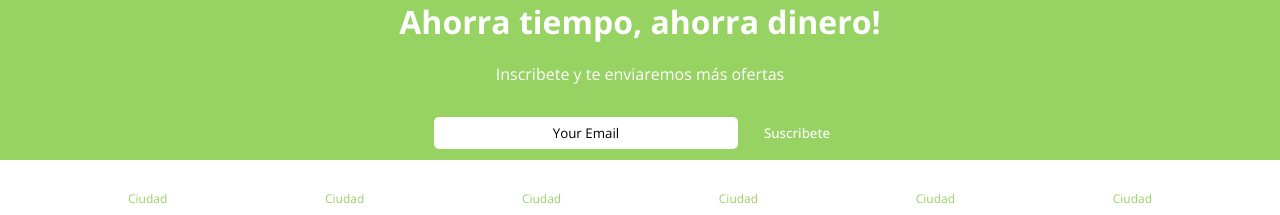
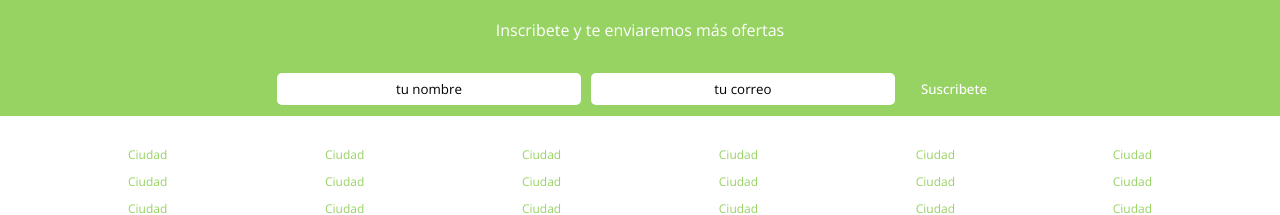
Before and after one commit to juancamix/cancheros, a React (Create React App) app: page / in a window 1280 px wide. Shown: the part 1475-1690 px from the top of the page. Built offline with nearby package versions, Linux system fonts and the light colour scheme.

Commit message:
se agrego email

```diff
--- a/package.json
+++ b/package.json
@@ -3,6 +3,7 @@
   "version": "0.1.0",
   "private": true,
   "dependencies": {
+    "@emailjs/browser": "^3.11.0",
     "@fortawesome/fontawesome-svg-core": "^6.4.0",
     "@fortawesome/free-regular-svg-icons": "^6.4.0",
     "@fortawesome/free-solid-svg-icons": "^6.4.0",
--- a/src/components/Map/Map.css
+++ b/src/components/Map/Map.css
@@ -15,7 +15,9 @@ margin: 2.5%;
   width: 35%;
   height: 300px;
   display: flex;
+  flex-direction: column;
   justify-content: space-around;
+  align-items: center;
   border-radius:  50px;
   background: #ffffff;
   margin-right: -5%;
--- a/src/components/Map/Map.jsx
+++ b/src/components/Map/Map.jsx
@@ -20,6 +20,8 @@ export const Map = () => {
       <div className="Bg-Map">
           <section className='Section-Map'>
             <h1 className='h1main'>CONTACTO</h1>
+            <p>TELEFONO: 31728876756</p>
+            <p>CORREO: campnou@gmail.com</p>
       </section>
 
       <MapContainer center={[4.541025, -75.668547]} zoom={20} style={{width: 400, height: 400}  }>
--- a/src/components/header/Header.jsx
+++ b/src/components/header/Header.jsx
@@ -48,12 +48,12 @@ const handleSearch = ()=>{
             <div className={type ==="list" ? "headerContainer listMode": "headerContainer"}>
 
             <div className="headerList">
-                <div className="headerListItem active">
+                {/* <div className="headerListItem active">
                 <FontAwesomeIcon icon={faFutbol} />
                 <span>
                 <Link className="btn-Cancha" to=''>Canchas</Link>
                 </span>
-                </div>
+                </div> */}
 
             </div>
             { type !== "list" &&
--- a/src/components/mailList/MailList.jsx
+++ b/src/components/mailList/MailList.jsx
@@ -1,16 +1,28 @@
 import "./mailList.css"
+import emailjs from '@emailjs/browser'
 
 const MailList = () => {
+
+    const sendEmail = (event) =>{
+
+        event.preventDefault();
+
+        emailjs.sendForm('service_aq0ycrj', 'template_zv9yek9',event.target,'4dSZoa3neoHEcpvYU')
+        .then(response => console.log(response))
+        .catch(error => console.log(error))
+    }
+
     return (
         <div className="mail">
             <h1 className="mailTitle">
                 Ahorra tiempo, ahorra dinero!
             </h1>
             <span className="mailDesc">Inscribete y te enviaremos más ofertas</span>
-            <div className="mailInputContainer">
-                <input type="text" placeholder="Your Email"/>
+            <form className="mailInputContainer" onSubmit={sendEmail}>
+                <input type="text" placeholder="tu nombre" name='user_name'/>
+                <input type="email" placeholder="tu correo" name='user_email'/>
                 <button>Suscribete</button>
-            </div>
+            </form>
         </div>
     )
 }
--- a/src/pages/cancha/Cancha.jsx
+++ b/src/pages/cancha/Cancha.jsx
@@ -102,9 +102,9 @@ const Cancha = () => {
                             </div>
                         </div>
                     </div>
-                    <Map/>
 
                 </div>
+                    <Map/>
             </div>
     )
 }
--- a/src/pages/cancha/cancha.css
+++ b/src/pages/cancha/cancha.css
@@ -3,6 +3,7 @@
     flex-direction: column;
     align-items: center;
     margin-top: 20px;
+    margin-bottom: 20px;
 }
 
 .canchaWrapper{
```
Also changed, not shown: 1 other file (tests, documents, lock files or other folders).
